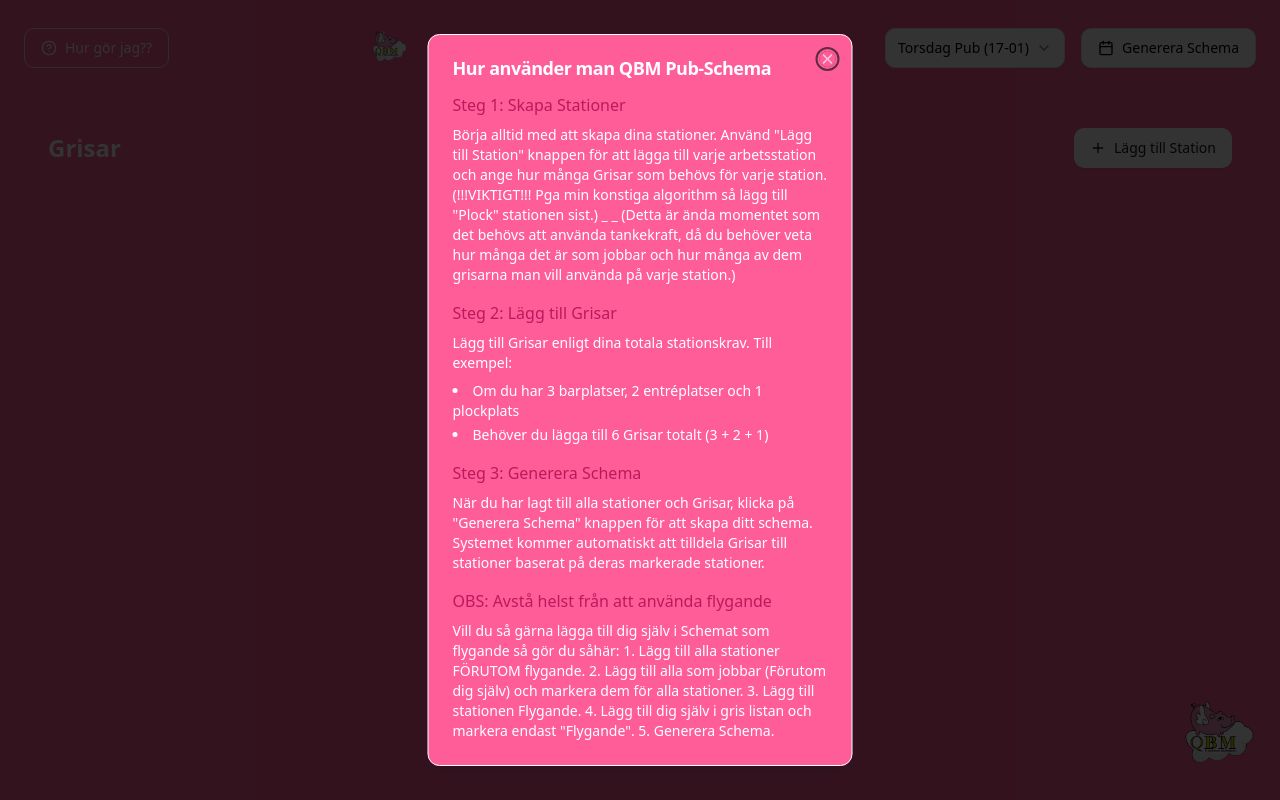
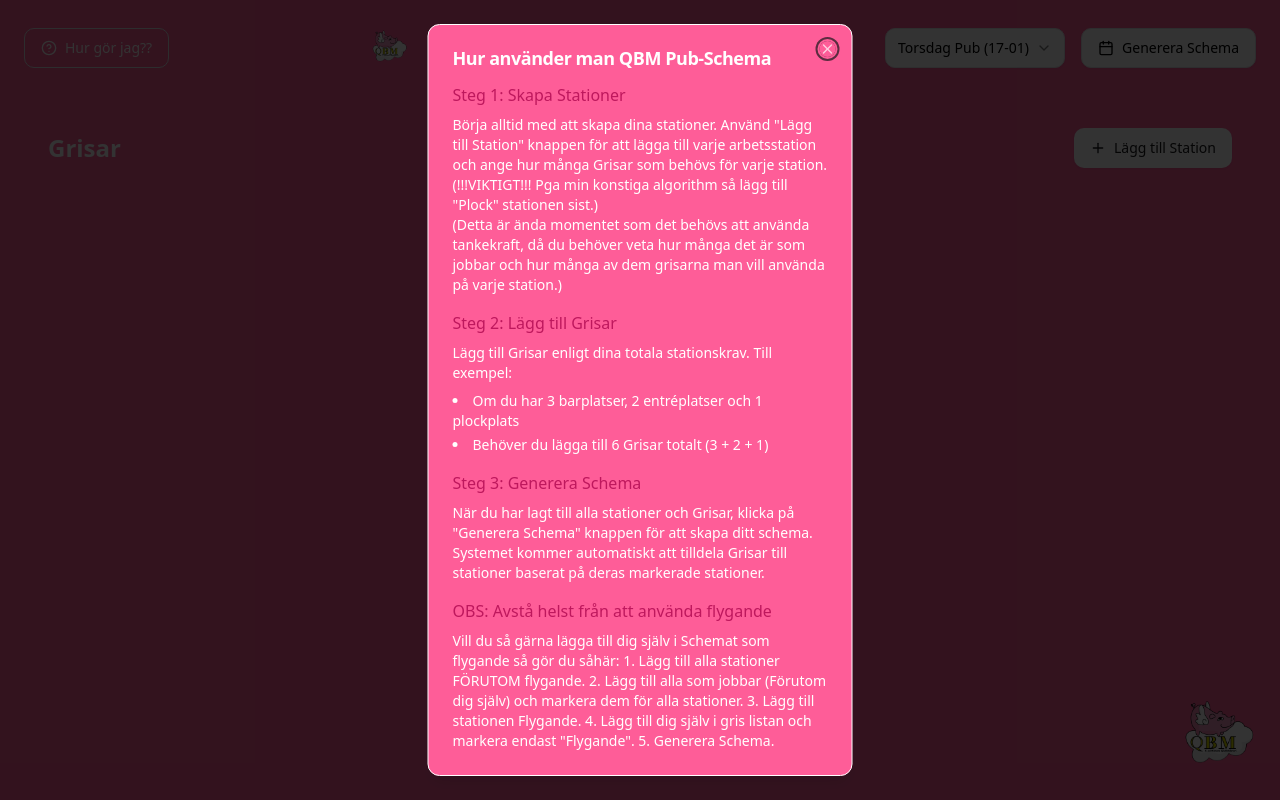
Before and after one commit to Jskebede/qbm-schema, a React (Vite) app: page / in a window 1280 px wide. Both pictures are taken after a click on the button "Hur gör jag??". Built offline with nearby package versions, Linux system fonts and the light colour scheme.

Commit message:
structual change

```diff
--- a/src/components/HowToUseDialog.tsx
+++ b/src/components/HowToUseDialog.tsx
@@ -27,8 +27,8 @@ export const HowToUseDialog = () => {
             <p className="text-sm text-muted-foreground">
               Börja alltid med att skapa dina stationer. Använd "Lägg till Station" knappen för att lägga till varje arbetsstation
               och ange hur många Grisar som behövs för varje station. (!!!VIKTIGT!!! Pga min konstiga algorithm så lägg till "Plock" stationen sist.)
-              _
-              _
+              </p>
+              <p className="text-sm text-muted-foreground">
               (Detta är ända momentet som det behövs att använda tankekraft, då du behöver veta hur många det är som jobbar och hur många av dem grisarna man vill använda på varje station.)
             </p>
           </div>
```
